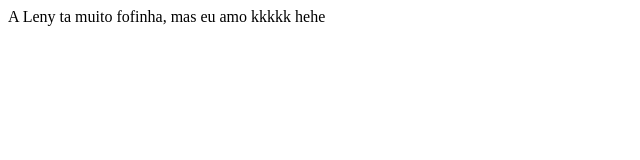
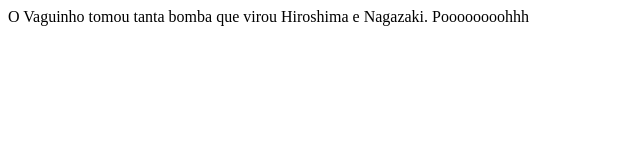
Before and after one commit to Emagrecendo/Primeiro-Site-Online, a plain HTML site: page index.html in a window 1280 px wide. Shown: the whole page, without its empty margins (0-640 px from the left). Drawn offline with Linux system fonts and the light colour scheme.

Commit message:
Update index.html

```diff
--- a/index.html
+++ b/index.html
@@ -8,6 +8,6 @@
     <title>Document</title>
 </head>
 <body>
-    A Leny ta muito fofinha, mas eu amo kkkkk hehe
+   O Vaguinho tomou tanta bomba que virou Hiroshima e Nagazaki. Poooooooohhh
 </body>
 </html>
```
